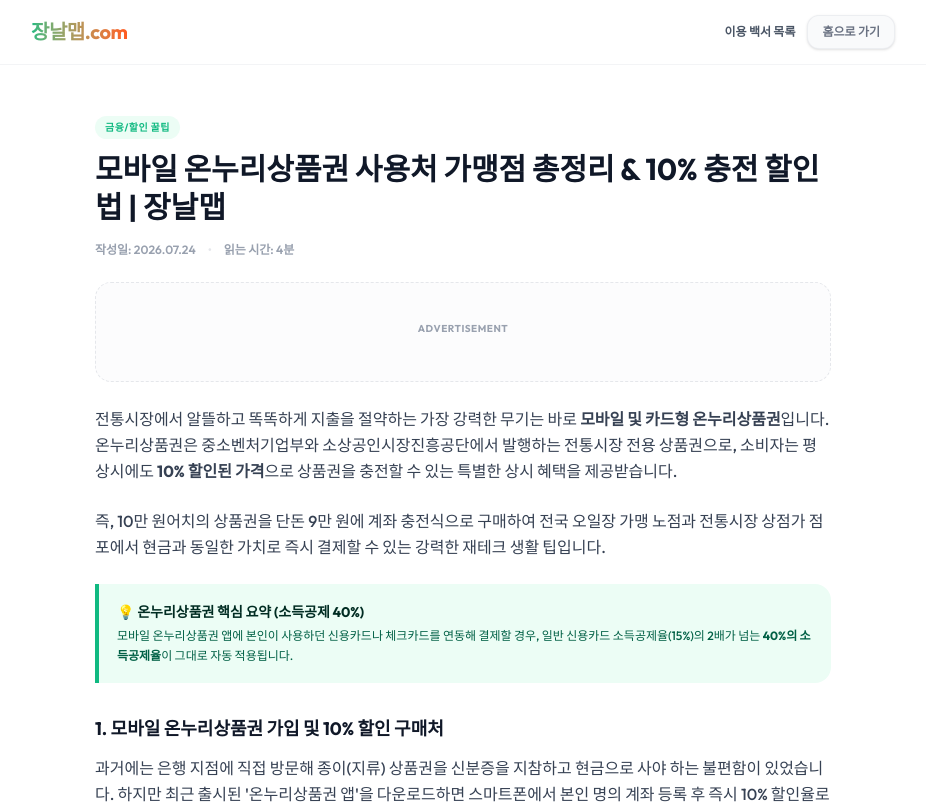
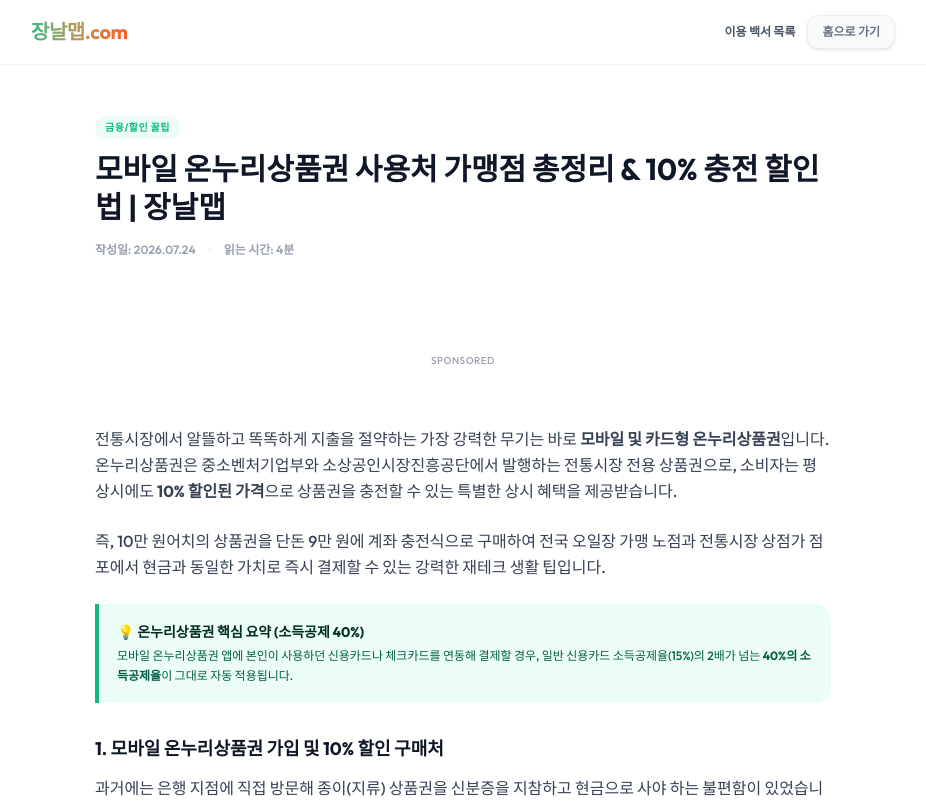
Before and after one commit to pyoska/jangnalmap, a Next.js app: page /guide/onnuri in a window 1280 px wide. Shown: the top 804 px of the page, without its empty margins (177-1103 px from the left). Built offline with nearby package versions, Linux system fonts and the light colour scheme.

Commit message:
fix: final 4-5 day review active evaluation polish patches

```diff
--- a/src/app/contact/page.js
+++ b/src/app/contact/page.js
@@ -49,7 +49,7 @@
             <span className="text-gray-400 text-sm font-medium">support@jangnalmap.com</span>
           </div>
 
-          <p className="text-xs text-gray-500 max-w-sm leading-relaxed">
+          <p className="text-xs text-gray-400 max-w-sm leading-relaxed">
             문의 및 제보해 주신 내용은 에디터가 현장 확인 및 지자체 조회를 거쳐 영업일 기준 1~2일 내로 지도상에 정확하게 반영해 드립니다.
           </p>
 
--- a/src/app/guide/[slug]/page.js
+++ b/src/app/guide/[slug]/page.js
@@ -1,5 +1,6 @@
 import Link from 'next/link';
 import Footer from '@/components/Footer';
+import AdSenseAd from '@/components/AdSenseAd';
 
 const ARTICLES = {
   'onnuri': {
@@ -190,7 +191,7 @@
         "url": "https://jangnalmap.com/favicon.ico"
       }
     },
-    "datePublished": article.date,
+    "datePublished": article.date ? article.date.replace(/\./g, '-') : "2026-07-24",
     "mainEntityOfPage": `https://jangnalmap.com/guide/${slug}`
   };
 
@@ -265,18 +266,10 @@
             </div>
           </div>
 
-          {/* Banner Ad Area (Policy Compliant Clean Card) */}
-          <div className="border border-dashed border-gray-200 bg-gray-50/50 rounded-2xl p-6.5 flex flex-col items-center justify-center min-h-[100px] text-center my-6">
-            <span className="text-[10px] text-gray-400 font-bold uppercase tracking-wider mb-2">ADVERTISEMENT</span>
-            {/* Standard Adsense Ad Unit */}
-            <div className="w-full text-center">
-              <ins className="adsbygoogle"
-                   style={{ display: 'block', textAlign: 'center' }}
-                   data-ad-layout="in-article"
-                   data-ad-format="fluid"
-                   data-ad-client="ca-pub-3887993426553204"
-                   data-ad-slot="9847192803"></ins>
-            </div>
+          {/* Clean AdSense Ad Slot */}
+          <div className="adsense-container w-full bg-transparent p-2 flex flex-col items-center justify-center min-h-[120px] text-center my-6">
+            <AdSenseAd slot="9847192803" format="fluid" layoutKey="-in-article" />
+            <span className="text-[10px] text-gray-400 font-medium uppercase tracking-wider mt-1 block">Sponsored</span>
           </div>
 
           {/* Article HTML Content */}
--- a/src/app/market/[id]/page.js
+++ b/src/app/market/[id]/page.js
@@ -328,7 +328,7 @@
       "longitude": market.longitude
     },
     "url": `https://jangnalmap.com/market/${market.id}`,
-    "telephone": market.phone_num || "N/A"
+    ...(market.phone_num && market.phone_num !== 'N/A' ? { "telephone": market.phone_num } : {})
   };
 
   const breadcrumbJsonLd = {
--- a/src/components/AdSenseAd.js
+++ b/src/components/AdSenseAd.js
@@ -14,7 +14,7 @@
           hasLoaded.current = true;
         }
       } catch (err) {
-        console.error('AdSense push error:', err);
+        // Silently swallow push errors from rapid re-renders
       }
     }
   }, []);
```
Also changed, not shown: 1 other file (tests, documents, lock files or other folders).
